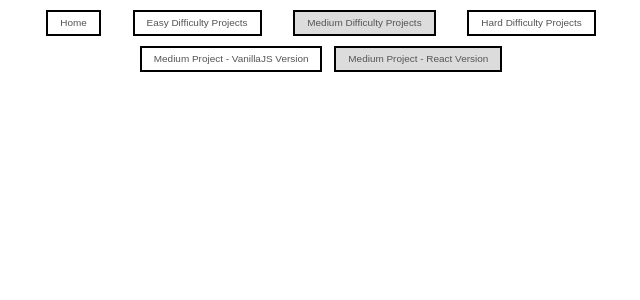
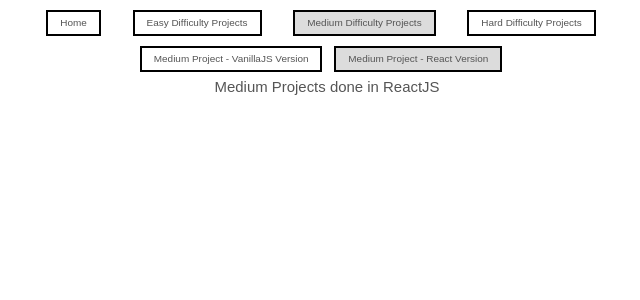
Before and after one commit to deltam3/frontendeval, a React (Vite) app in the folder consolidated/: page /Medium/React in a window 1280 px wide. Shown: the top 300 px of the page, without its empty margins (313-953 px from the left). Built offline with nearby package versions, Linux system fonts and the light colour scheme.

Commit message:
mediumreactjs page h1 styling complete

```diff
--- a/consolidated/src/pages/Medium/MediumReactPage.tsx
+++ b/consolidated/src/pages/Medium/MediumReactPage.tsx
@@ -24,6 +24,9 @@ const MediumReactPage = (props: Props) => {
           Medium Project - React Version
         </NavLink>
       </div>
+      <h1 className="text-center my-2 mx-4 text-2xl">
+        Medium Projects done in ReactJS
+      </h1>
     </div>
   );
 };
```
